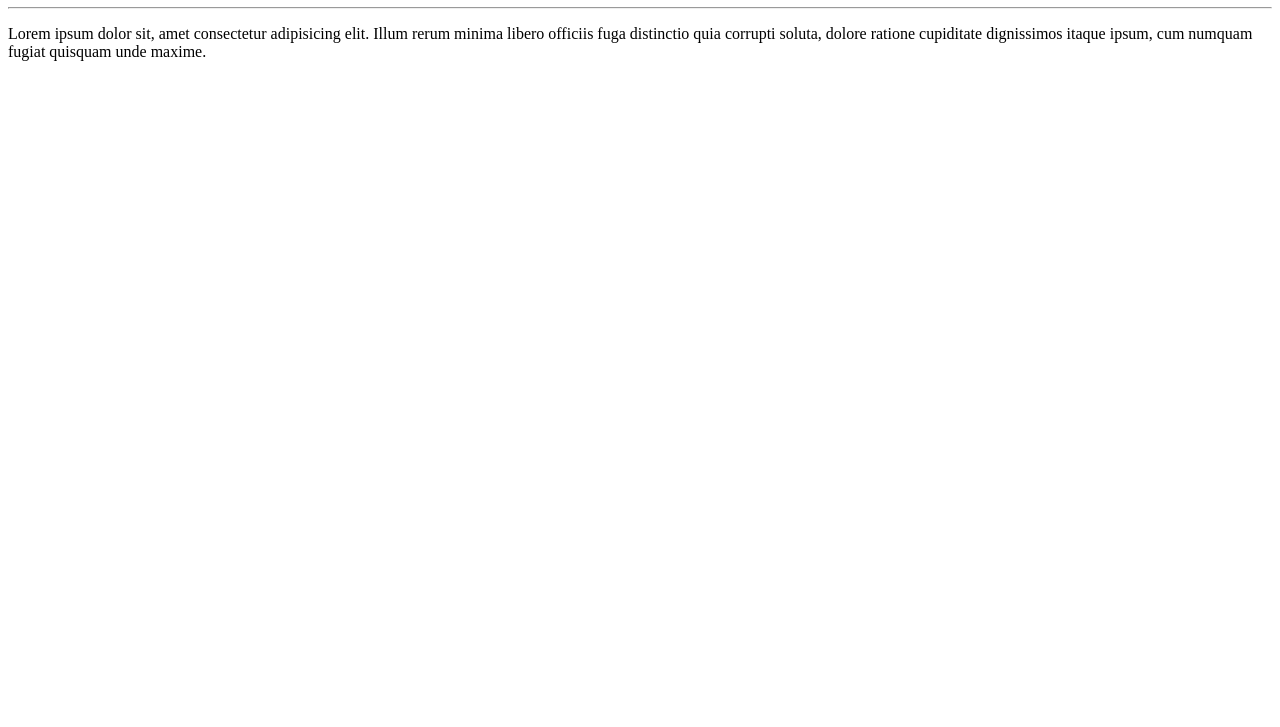
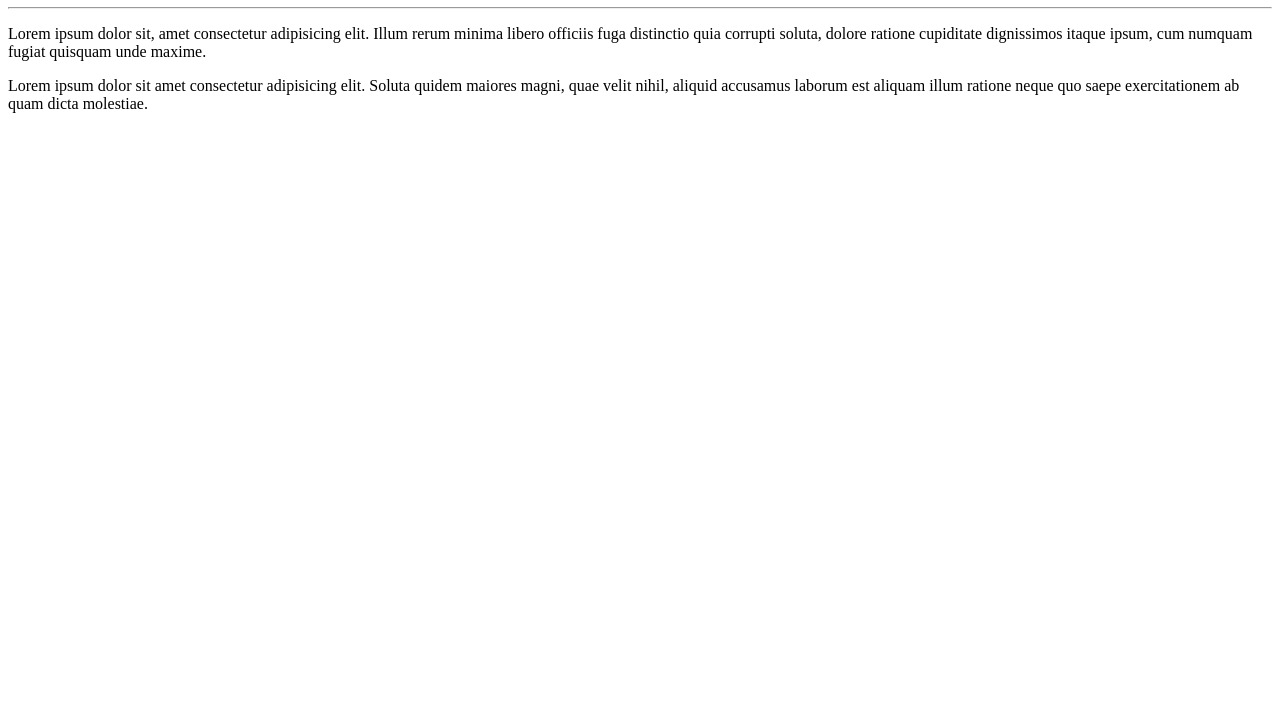
Before and after one commit to flaviotxt/Ola-Mundo, a plain HTML site: page site-exemplo/index.html in a window 1280 px wide. Shown: the part 73-800 px from the top of the page. Drawn offline with Linux system fonts and the light colour scheme.

Commit message:
adicionei um parágrafo

```diff
--- a/site-exemplo/index.html
+++ b/site-exemplo/index.html
@@ -13,6 +13,10 @@
     Illum rerum minima libero officiis fuga distinctio quia corrupti soluta,
     dolore ratione cupiditate dignissimos itaque ipsum,
     cum numquam fugiat quisquam unde maxime.</p>
+    <p>Lorem ipsum dolor sit amet consectetur adipisicing elit.
+    Soluta quidem maiores magni, quae velit nihil,
+    aliquid accusamus laborum est aliquam illum ratione
+    neque quo saepe exercitationem ab quam dicta molestiae.</p>
 
 </body>
 </html>
```
